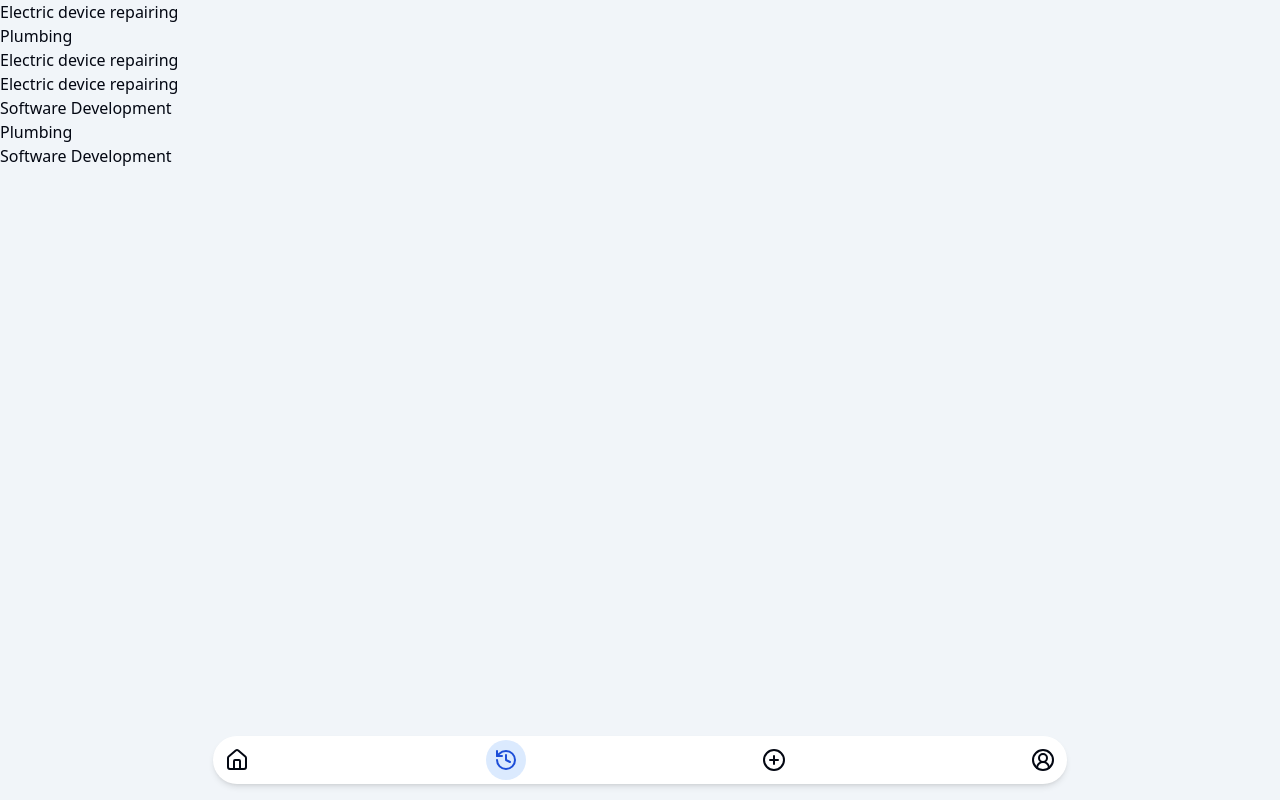
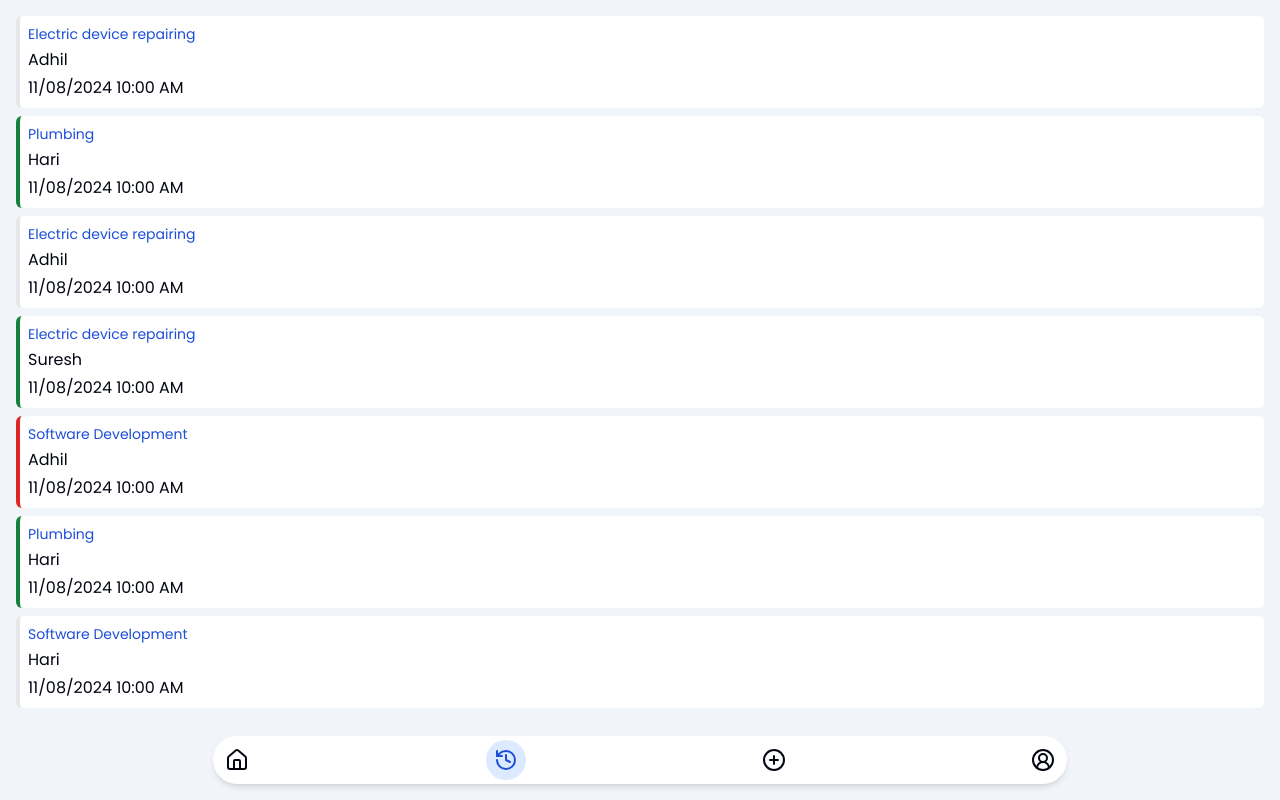
Before and after one commit to midlajmarutha/service-connect, a React (Vite) app: page / in a window 1280 px wide. Both pictures are taken after a click on the element 505 px from the left and 760 px from the top of the page. Built offline with nearby package versions, Linux system fonts and the light colour scheme.

Commit message:
ui: history page

```diff
--- a/src/pages/user/components/historypage/components/history-card.tsx
+++ b/src/pages/user/components/historypage/components/history-card.tsx
@@ -1,10 +1,24 @@
 import { ServiceHistory } from '@/types/types'
+import clsx from 'clsx'
 import React from 'react'
 
 const HistoryCard = ({item}:{item:ServiceHistory}) => {
   return (
-    <div className='flex'>
+    <div className={clsx('flex flex-col gap-1 p-2 bg-white rounded-md border-l-4 font-poppins',item.status === "Approved" ? "border-green-700" : item.status !== "Pending" && "border-red-600")}>
+      <div className='text-sm text-blue-700'>
         {item.service.service}
+      </div>
+      <div>
+        {item.provider.username}
+      </div>
+      <div className='flex gap-1'>
+        <div>
+          {item.date}
+        </div>
+        <div>
+          {item.time}
+        </div>
+      </div>
     </div>
   )
 }
--- a/src/pages/user/components/historypage/historypage.tsx
+++ b/src/pages/user/components/historypage/historypage.tsx
@@ -4,11 +4,11 @@ import HistoryCard from './components/history-card'
 
 const HistoryPage = () => {
   return (
-    <div>
+    <div className='p-4 flex flex-col gap-2'>
         {
           servicehistory.map((history,index)=>{
             return (
-              <HistoryCard item={history}/>
+              <HistoryCard item={history} key={index}/>
             )
           })
         }
```
